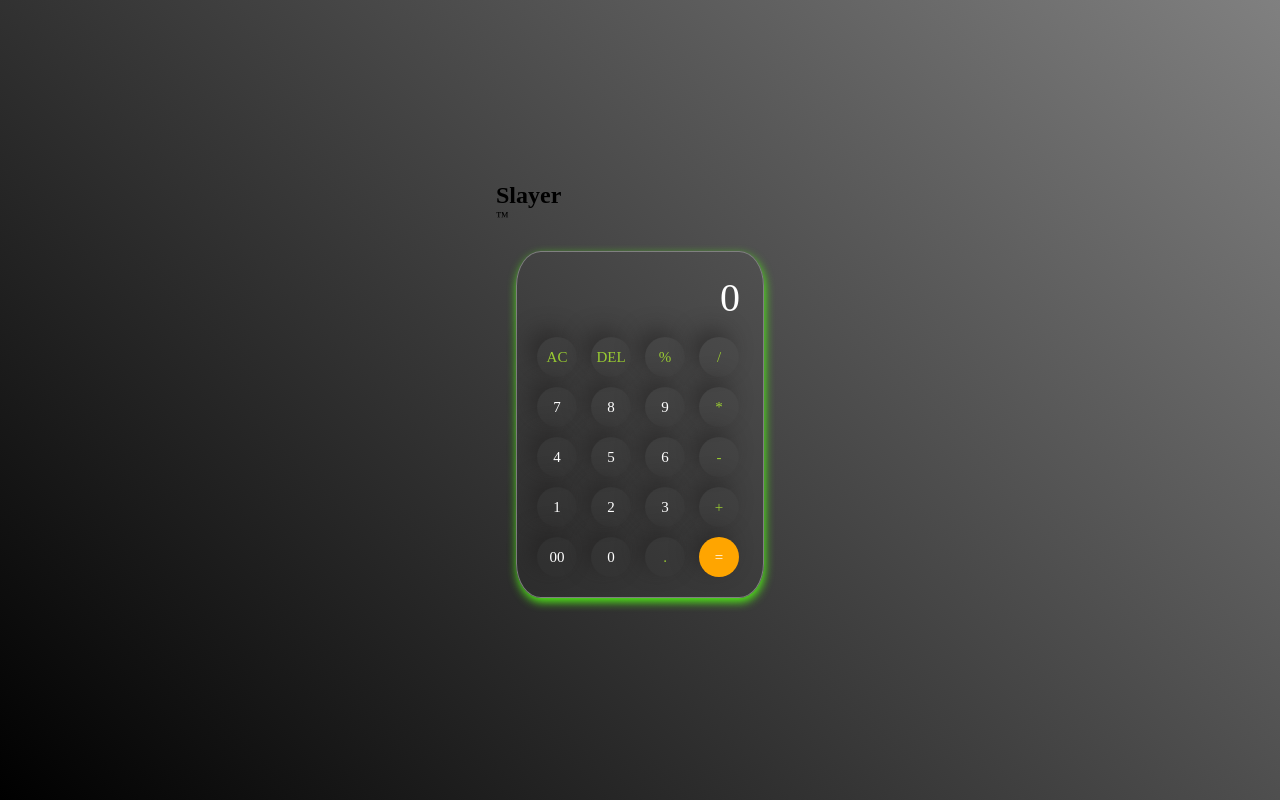
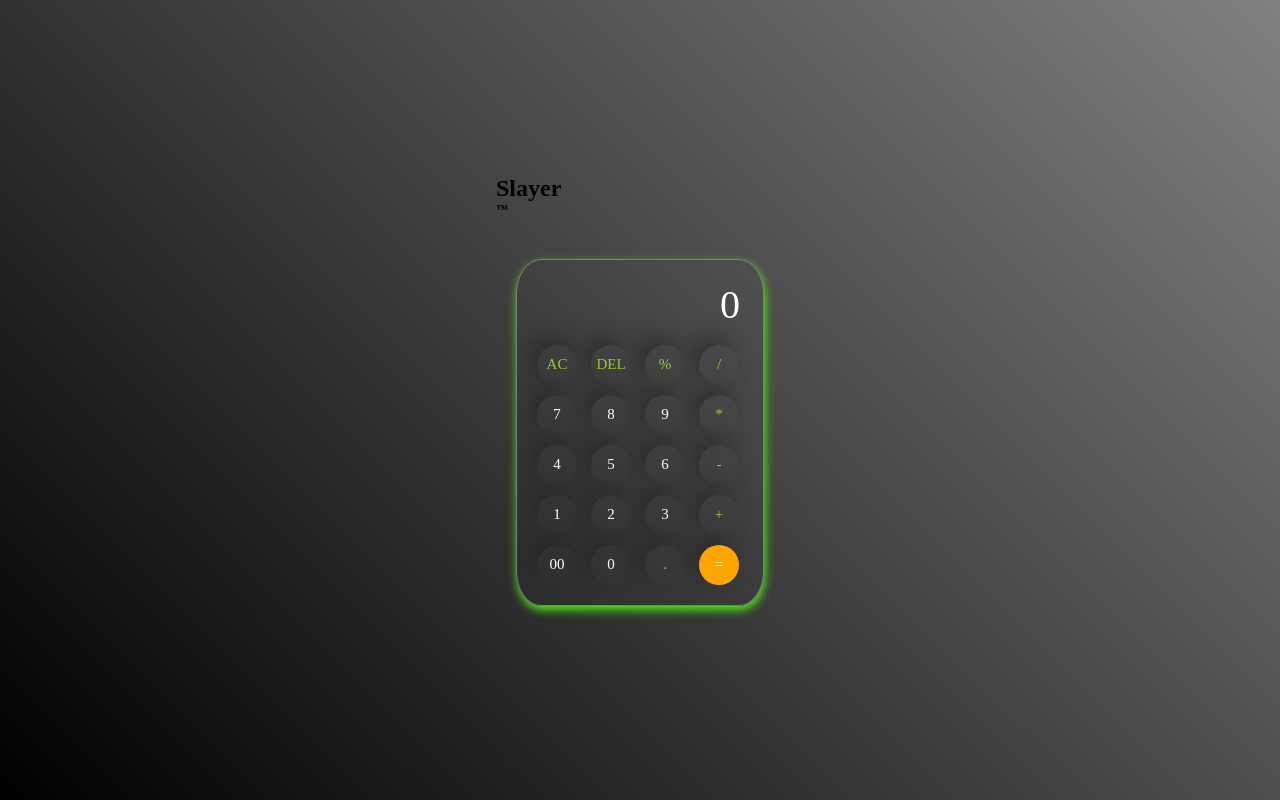
Before and after one commit to Untractive/Calc, a plain HTML site: page index.html in a window 1280 px wide. Drawn offline with Linux system fonts and the light colour scheme.

Commit message:
Update style.css

```diff
--- a/style.css
+++ b/style.css
@@ -65,3 +65,12 @@ input{
 
     color: yellowgreen;
    }
+.logo {
+  font-size: 32px;
+  font-weight: bold;
+  font-family: Arial, sans-serif;
+}
+.logo sup {
+  font-size: 12px;
+  vertical-align: top;
+}
```
